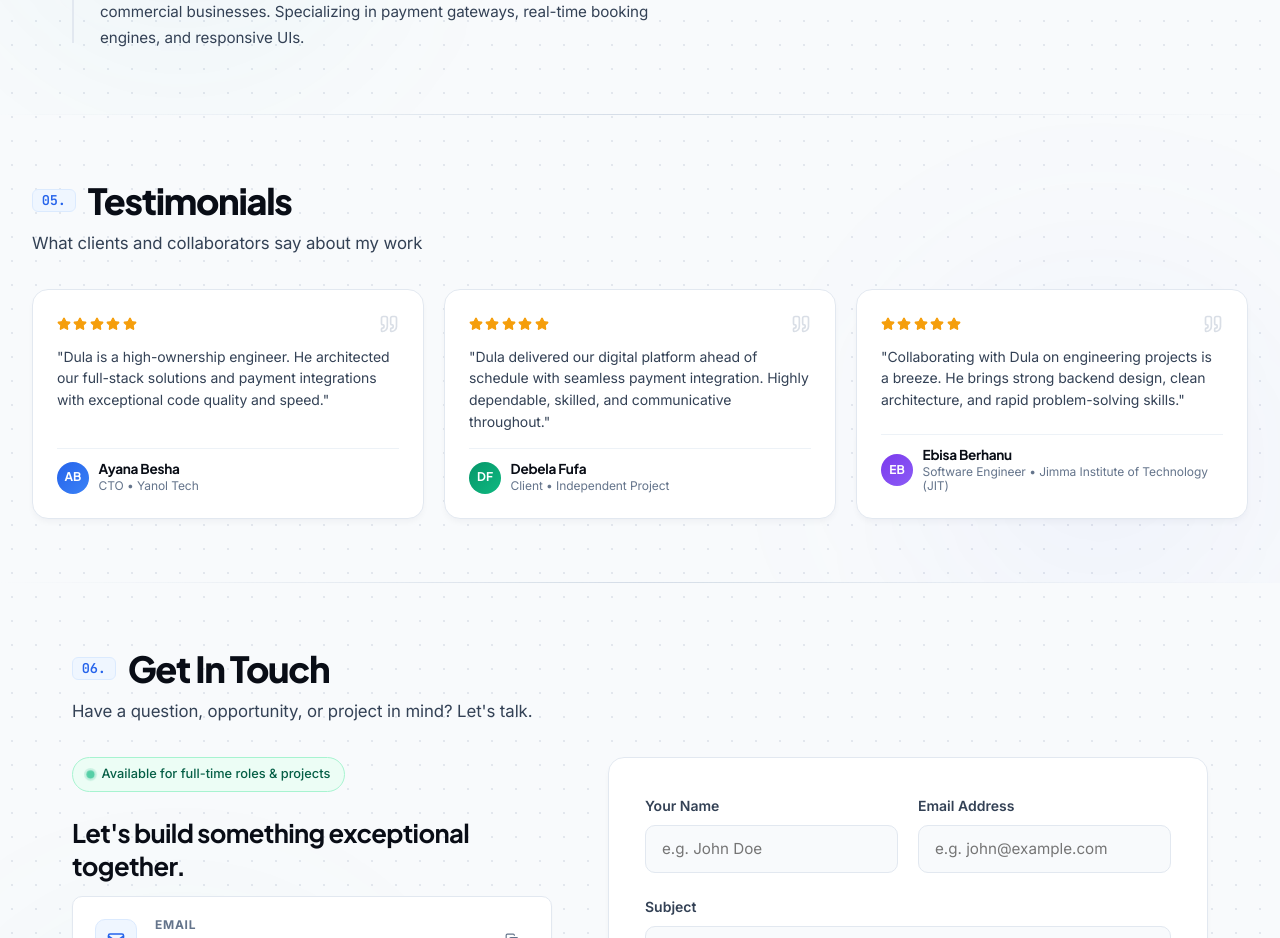
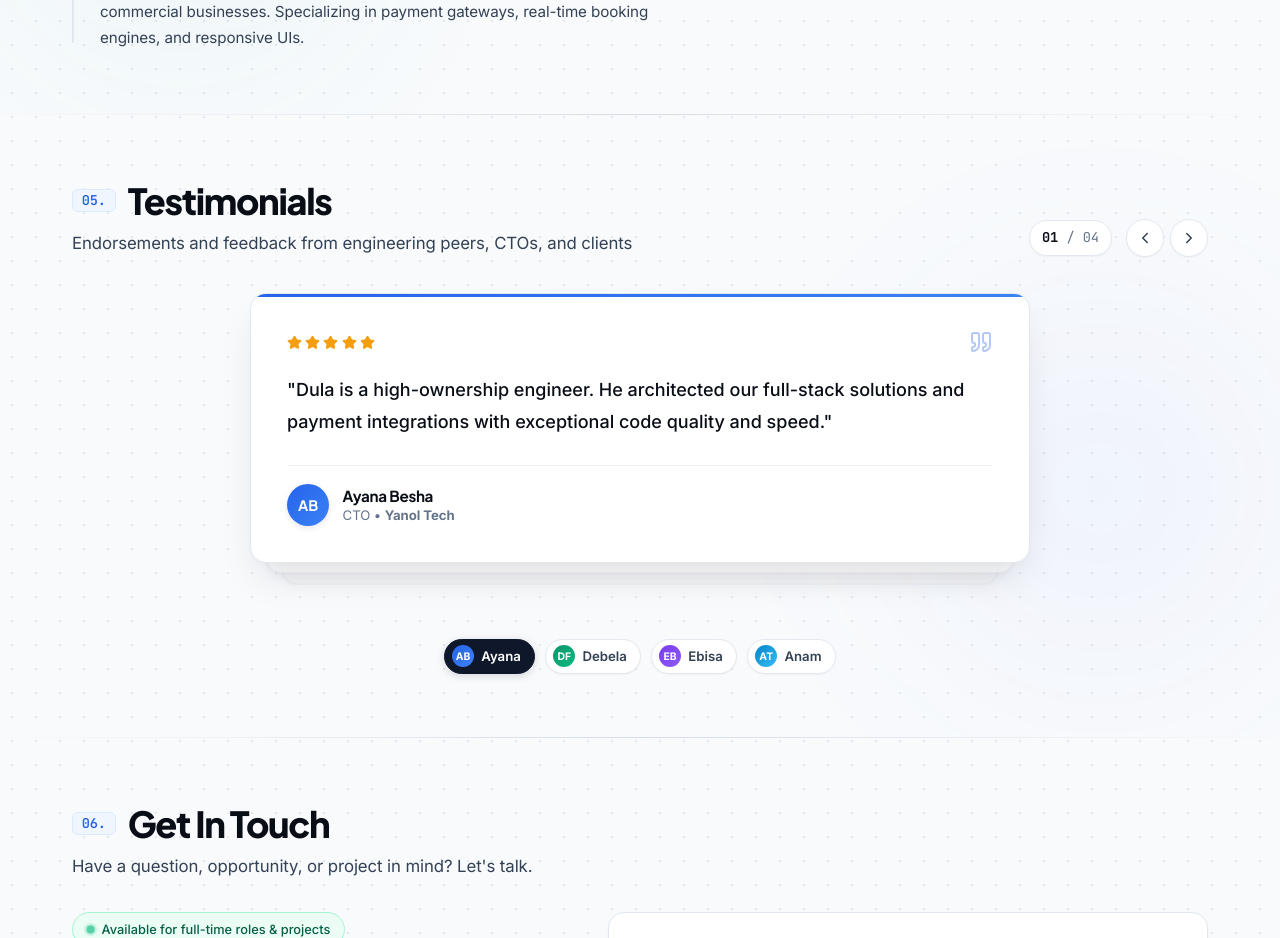
Before and after one commit to dulagudeta/portifolio, a React (Vite) app: page / in a window 1280 px wide. Shown: the part 4047-4985 px from the top of the page. Built offline with nearby package versions, Linux system fonts and the light colour scheme; no server answers.

Commit message:
testimonial data update

```diff
--- a/src/components/Testimonials.jsx
+++ b/src/components/Testimonials.jsx
@@ -1,59 +1,162 @@
-import React from 'react';
-import { Star, Quote } from 'lucide-react';
+import React, { useState, useEffect } from 'react';
+import { Star, Quote, ChevronLeft, ChevronRight, Sparkles } from 'lucide-react';
 import { testimonialsData } from '../data/portfolioData';
 
 export default function Testimonials() {
+  const [activeIndex, setActiveIndex] = useState(0);
+  const total = testimonialsData.length;
+
+  const handleNext = () => {
+    setActiveIndex((prev) => (prev + 1) % total);
+  };
+
+  const handlePrev = () => {
+    setActiveIndex((prev) => (prev === 0 ? total - 1 : prev - 1));
+  };
+
+  // Keyboard navigation
+  useEffect(() => {
+    const handleKeyDown = (e) => {
+      if (e.key === 'ArrowRight') handleNext();
+      if (e.key === 'ArrowLeft') handlePrev();
+    };
+    window.addEventListener('keydown', handleKeyDown);
+    return () => window.removeEventListener('keydown', handleKeyDown);
+  }, [total]);
+
   return (
     <section className="section" id="testimonials">
-      {/* Subtle Ambient Blurred Accent Glow */}
       <div className="section-ambient-glow-right" aria-hidden="true"></div>
 
-      <div className="container-wide" style={{ position: 'relative', zIndex: 1 }}>
-        <div className="section-header">
+      <div className="container" style={{ position: 'relative', zIndex: 1 }}>
+        {/* Section Header */}
+        <div className="testimonials-stacked-header">
+          <div>
             <h2 className="section-title">
               <span className="section-title-num">05.</span> Testimonials
             </h2>
             <p className="section-subtitle">
-            What clients and collaborators say about my work
+              Endorsements and feedback from engineering peers, CTOs, and clients
             </p>
           </div>
 
-        {/* Compact, Modern Testimonials Grid */}
-        <div className="testimonials-grid">
-          {testimonialsData.map((item) => (
-            <div key={item.id} className="testimonial-card">
-              <div className="testimonial-card-header">
-                <div className="testimonial-stars" aria-label={`Rating: ${item.rating} out of 5 stars`}>
+          {/* Navigation Controls & Counter */}
+          <div className="deck-controls">
+            <span className="deck-counter">
+              <strong>{String(activeIndex + 1).padStart(2, '0')}</strong> / {String(total).padStart(2, '0')}
+            </span>
+
+            <div className="deck-arrow-btns">
+              <button
+                className="deck-nav-btn"
+                onClick={handlePrev}
+                aria-label="Previous testimonial"
+                title="Previous (Left Arrow)"
+              >
+                <ChevronLeft size={18} />
+              </button>
+              <button
+                className="deck-nav-btn"
+                onClick={handleNext}
+                aria-label="Next testimonial"
+                title="Next (Right Arrow)"
+              >
+                <ChevronRight size={18} />
+              </button>
+            </div>
+          </div>
+        </div>
+
+        {/* Overlapping / Stacked Cards Deck Container */}
+        <div className="testimonials-deck-wrapper">
+          <div className="testimonials-deck">
+            {testimonialsData.map((item, index) => {
+              // Calculate relative offset in the cyclical array
+              const offset = (index - activeIndex + total) % total;
+              const isTop = offset === 0;
+
+              return (
+                <div
+                  key={item.id}
+                  className={`deck-card deck-card-pos-${offset} ${isTop ? 'deck-card-active' : ''}`}
+                  onClick={() => setActiveIndex(index)}
+                  style={{
+                    '--card-index': offset,
+                  }}
+                  role="button"
+                  tabIndex={isTop ? 0 : -1}
+                  aria-label={`Testimonial from ${item.name}`}
+                >
+                  {/* Top Bar Accent */}
+                  <div
+                    className="deck-card-top-bar"
+                    style={{ background: item.avatarBg }}
+                  ></div>
+
+                  {/* Header: Stars & Quote Icon */}
+                  <div className="deck-card-header">
+                    <div className="deck-card-stars">
                       {[...Array(item.rating)].map((_, i) => (
-                    <Star key={i} size={14} className="star-filled" fill="#f59e0b" color="#f59e0b" />
+                        <Star
+                          key={i}
+                          size={15}
+                          className="star-filled"
+                          fill="#f59e0b"
+                          color="#f59e0b"
+                        />
                       ))}
                     </div>
-                <Quote size={20} className="testimonial-quote-icon" />
+                    <Quote size={24} className="deck-quote-icon" />
                   </div>
 
-              <p className="testimonial-body">
+                  {/* Testimonial Quote */}
+                  <blockquote className="deck-card-quote">
                     "{item.content}"
-              </p>
+                  </blockquote>
 
-              <div className="testimonial-footer">
-                <div className="testimonial-author-wrapper">
+                  {/* Author Information */}
+                  <div className="deck-card-author">
                     <div
-                    className="testimonial-avatar"
+                      className="deck-avatar"
                       style={{ background: item.avatarBg }}
-                    aria-hidden="true"
                     >
                       {item.initials}
                     </div>
-                  <div className="testimonial-author-info">
-                    <h3 className="testimonial-author-name">{item.name}</h3>
-                    <p className="testimonial-author-role">
-                      {item.role} &bull; {item.company}
+                    <div className="deck-author-meta">
+                      <h3 className="deck-author-name">{item.name}</h3>
+                      <p className="deck-author-role">
+                        {item.role} &bull; <strong>{item.company}</strong>
                       </p>
                     </div>
                   </div>
                 </div>
+              );
+            })}
           </div>
-          ))}
+
+          {/* Quick Select Reviewer Pills */}
+          <div className="deck-quick-select" role="tablist" aria-label="Reviewers">
+            {testimonialsData.map((item, idx) => {
+              const isSelected = idx === activeIndex;
+              return (
+                <button
+                  key={item.id}
+                  role="tab"
+                  aria-selected={isSelected}
+                  onClick={() => setActiveIndex(idx)}
+                  className={`deck-select-pill ${isSelected ? 'active' : ''}`}
+                >
+                  <span
+                    className="deck-pill-avatar"
+                    style={{ background: item.avatarBg }}
+                  >
+                    {item.initials}
+                  </span>
+                  <span className="deck-pill-name">{item.name.split(' ')[0]}</span>
+                </button>
+              );
+            })}
+          </div>
         </div>
       </div>
     </section>
--- a/src/data/portfolioData.js
+++ b/src/data/portfolioData.js
@@ -223,7 +223,7 @@ export const experienceData = [
   {
     role: "Full-Stack Developer",
     company: "Yanol Tech",
-    period: "Feb 2026 – Present",
+    period: "Feb 2026 – Sep 2026",
     type: "Full-time",
     location: "Addis Ababa, Ethiopia",
     description:
@@ -292,5 +292,16 @@ export const testimonialsData = [
     rating: 5,
     avatarBg: "linear-gradient(135deg, #7c3aed, #8b5cf6)",
     initials: "EB"
+  },
+  {
+    id: "testimonial-4",
+    name: "Anam Tesfa",
+    role: "Software Engineer",
+    company: "Jimma Institute of Technology (JIT)",
+    content:
+      "Dula's ability to translate complex software requirements into elegant, high-performance systems is outstanding. A dedicated engineer who consistently delivers excellence.",
+    rating: 5,
+    avatarBg: "linear-gradient(135deg, #0284c7, #38bdf8)",
+    initials: "AT"
   }
 ];
--- a/src/index.css
+++ b/src/index.css
@@ -1847,89 +1847,276 @@ button {
   transition: opacity var(--transition-normal);
 }
 
-.testimonial-card:hover {
-  transform: translateY(-3px);
-  box-shadow: var(--shadow-hover);
-  border-color: #cbd5e1;
-}
-
-.testimonial-card:hover::before {
+/* ==========================================================================
+   Testimonials Section (Overlapping / Stacked Cards Deck)
+   ========================================================================== */
+.testimonials-stacked-header {
+  display: flex;
+  align-items: flex-end;
+  justify-content: space-between;
+  gap: 1.5rem;
+  margin-bottom: 2.25rem;
+  flex-wrap: wrap;
+}
+
+.deck-controls {
+  display: flex;
+  align-items: center;
+  gap: 0.85rem;
+}
+
+.deck-counter {
+  font-family: var(--font-mono);
+  font-size: 0.85rem;
+  color: var(--text-tertiary);
+  background-color: var(--bg-card);
+  border: 1px solid var(--border-light);
+  padding: 0.35rem 0.75rem;
+  border-radius: var(--radius-full);
+  box-shadow: var(--shadow-sm);
+}
+
+.deck-counter strong {
+  color: var(--text-primary);
+  font-weight: 700;
+}
+
+.deck-arrow-btns {
+  display: inline-flex;
+  align-items: center;
+  gap: 0.4rem;
+}
+
+.deck-nav-btn {
+  display: inline-flex;
+  align-items: center;
+  justify-content: center;
+  width: 38px;
+  height: 38px;
+  border-radius: var(--radius-full);
+  background-color: var(--bg-card);
+  border: 1px solid var(--border-light);
+  color: var(--text-secondary);
+  transition: all var(--transition-fast);
+  cursor: pointer;
+  box-shadow: var(--shadow-sm);
+}
+
+.deck-nav-btn:hover {
+  background-color: var(--accent-navy);
+  color: var(--text-inverse);
+  border-color: var(--accent-navy);
+  transform: translateY(-1px);
+}
+
+.testimonials-deck-wrapper {
+  display: flex;
+  flex-direction: column;
+  align-items: center;
+  width: 100%;
+  max-width: 780px;
+  margin: 0 auto;
+}
+
+.testimonials-deck {
+  position: relative;
+  width: 100%;
+  min-height: 290px;
+}
+
+.deck-card {
+  position: absolute;
+  top: 0;
+  left: 0;
+  right: 0;
+  background: var(--bg-card);
+  border: 1px solid var(--border-light);
+  border-radius: var(--radius-lg);
+  padding: 2.25rem;
+  display: flex;
+  flex-direction: column;
+  justify-content: space-between;
+  box-shadow: 0 4px 20px -2px rgba(15, 23, 42, 0.06), 0 1px 3px rgba(0, 0, 0, 0.02);
+  transition: transform 420ms cubic-bezier(0.16, 1, 0.3, 1),
+              opacity 420ms cubic-bezier(0.16, 1, 0.3, 1),
+              box-shadow 420ms cubic-bezier(0.16, 1, 0.3, 1),
+              filter 420ms ease;
+  cursor: pointer;
+  overflow: hidden;
+  will-change: transform, opacity;
+}
+
+/* Position 0: Active / Front */
+.deck-card-pos-0 {
+  position: relative;
+  transform: translateY(0) scale(1);
+  z-index: 10;
   opacity: 1;
-}
-
-.testimonial-card-header {
+  pointer-events: auto;
+  box-shadow: 0 20px 38px -8px rgba(15, 23, 42, 0.10), 0 2px 6px rgba(0, 0, 0, 0.03);
+}
+
+/* Position 1: Peek behind 1 */
+.deck-card-pos-1 {
+  transform: translateY(16px) scale(0.96);
+  z-index: 8;
+  opacity: 0.85;
+  filter: brightness(0.98);
+}
+
+.deck-card-pos-1:hover {
+  transform: translateY(12px) scale(0.97);
+  opacity: 0.95;
+}
+
+/* Position 2: Peek behind 2 */
+.deck-card-pos-2 {
+  transform: translateY(32px) scale(0.92);
+  z-index: 6;
+  opacity: 0.55;
+  filter: brightness(0.95);
+}
+
+.deck-card-pos-2:hover {
+  transform: translateY(26px) scale(0.94);
+  opacity: 0.75;
+}
+
+/* Position 3+: Deep hidden */
+.deck-card-pos-3 {
+  transform: translateY(48px) scale(0.88);
+  z-index: 4;
+  opacity: 0;
+  pointer-events: none;
+}
+
+.deck-card-top-bar {
+  position: absolute;
+  top: 0;
+  left: 0;
+  right: 0;
+  height: 3px;
+}
+
+.deck-card-header {
   display: flex;
   align-items: center;
   justify-content: space-between;
-  margin-bottom: 0.75rem;
-}
-
-.testimonial-stars {
-  display: flex;
-  align-items: center;
-  gap: 0.15rem;
-}
-
-.testimonial-quote-icon {
-  color: #94a3b8;
+  margin-bottom: 1.25rem;
+}
+
+.deck-card-stars {
+  display: flex;
+  align-items: center;
+  gap: 0.2rem;
+}
+
+.deck-quote-icon {
+  color: var(--accent-blue);
   opacity: 0.35;
 }
 
-.testimonial-body {
-  font-size: 0.875rem;
-  line-height: 1.55;
-  color: var(--text-secondary);
-  margin-bottom: 1rem;
-  flex-grow: 1;
-}
-
-.testimonial-footer {
+.deck-card-quote {
+  font-size: 1.125rem;
+  line-height: 1.75;
+  color: var(--text-primary);
+  font-weight: 500;
+  margin-bottom: 1.75rem;
+  font-style: normal;
+}
+
+.deck-card-author {
+  display: flex;
+  align-items: center;
+  gap: 0.85rem;
   border-top: 1px solid var(--border-subtle);
-  padding-top: 0.75rem;
-  display: flex;
-  flex-direction: column;
-  gap: 0.5rem;
-}
-
-.testimonial-author-wrapper {
-  display: flex;
-  align-items: center;
-  gap: 0.6rem;
-}
-
-.testimonial-avatar {
-  width: 32px;
-  height: 32px;
+  padding-top: 1.15rem;
+}
+
+.deck-avatar {
+  width: 42px;
+  height: 42px;
   border-radius: var(--radius-full);
   display: flex;
   align-items: center;
   justify-content: center;
   color: #ffffff;
   font-family: var(--font-heading);
-  font-size: 0.75rem;
+  font-size: 0.9rem;
   font-weight: 700;
   flex-shrink: 0;
-}
-
-.testimonial-author-info {
+  box-shadow: 0 2px 6px rgba(0, 0, 0, 0.1);
+}
+
+.deck-author-meta {
   display: flex;
   flex-direction: column;
   min-width: 0;
 }
 
-.testimonial-author-name {
-  font-size: 0.85rem;
+.deck-author-name {
+  font-size: 0.95rem;
   font-weight: 700;
   color: var(--text-primary);
   margin: 0;
   line-height: 1.2;
 }
 
-.testimonial-author-role {
-  font-size: 0.75rem;
+.deck-author-role {
+  font-size: 0.825rem;
   color: var(--text-tertiary);
-  margin-top: 0.1rem;
+  margin-top: 0.15rem;
   line-height: 1.2;
+}
+
+.deck-quick-select {
+  display: flex;
+  align-items: center;
+  justify-content: center;
+  flex-wrap: wrap;
+  gap: 0.6rem;
+  margin-top: 3.5rem;
+}
+
+.deck-select-pill {
+  display: inline-flex;
+  align-items: center;
+  gap: 0.45rem;
+  padding: 0.35rem 0.85rem 0.35rem 0.45rem;
+  border-radius: var(--radius-full);
+  background-color: var(--bg-card);
+  border: 1px solid var(--border-light);
+  color: var(--text-secondary);
+  font-size: 0.825rem;
+  font-weight: 600;
+  cursor: pointer;
+  transition: all var(--transition-fast);
+  box-shadow: var(--shadow-sm);
+}
+
+.deck-select-pill:hover {
+  border-color: #cbd5e1;
+  color: var(--text-primary);
+  transform: translateY(-1px);
+}
+
+.deck-select-pill.active {
+  background-color: var(--accent-navy);
+  color: var(--text-inverse);
+  border-color: var(--accent-navy);
+  box-shadow: 0 2px 8px rgba(15, 23, 42, 0.15);
+}
+
+.deck-pill-avatar {
+  width: 22px;
+  height: 22px;
+  border-radius: var(--radius-full);
+  display: flex;
+  align-items: center;
+  justify-content: center;
+  color: #ffffff;
+  font-size: 0.65rem;
+  font-weight: 700;
 }
 
 /* ==========================================================================
@@ -2150,14 +2337,55 @@ button {
     padding: 1.35rem 1.25rem;
   }
 
-  /* Testimonials */
-  .testimonials-grid {
-    grid-template-columns: 1fr;
+  /* Testimonials Deck on Mobile */
+  .testimonials-stacked-header {
+    flex-direction: column;
+    align-items: flex-start;
     gap: 1rem;
-  }
-
-  .testimonial-card {
-    padding: 1.25rem;
+    margin-bottom: 1.5rem;
+  }
+
+  .deck-controls {
+    width: 100%;
+    justify-content: space-between;
+  }
+
+  .testimonials-deck {
+    min-height: 310px;
+  }
+
+  .deck-card {
+    padding: 1.35rem 1.25rem;
+  }
+
+  .deck-card-quote {
+    font-size: 0.975rem;
+    line-height: 1.65;
+    margin-bottom: 1.25rem;
+  }
+
+  .deck-avatar {
+    width: 38px;
+    height: 38px;
+    font-size: 0.825rem;
+  }
+
+  .deck-author-name {
+    font-size: 0.9rem;
+  }
+
+  .deck-author-role {
+    font-size: 0.775rem;
+  }
+
+  .deck-quick-select {
+    margin-top: 2.75rem;
+    gap: 0.45rem;
+  }
+
+  .deck-select-pill {
+    padding: 0.3rem 0.65rem 0.3rem 0.35rem;
+    font-size: 0.775rem;
   }
 
   /* Contact */
```
Lines whose indentation alone changed are shown as unchanged.
